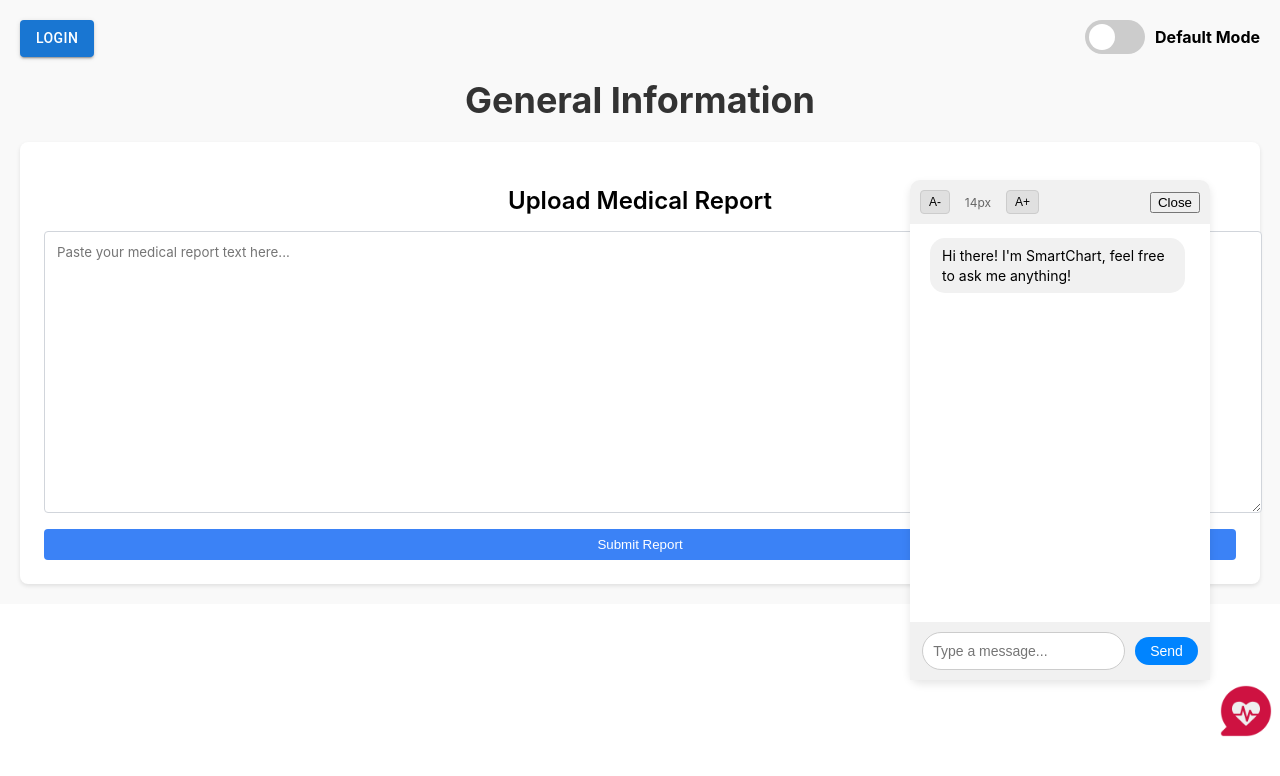
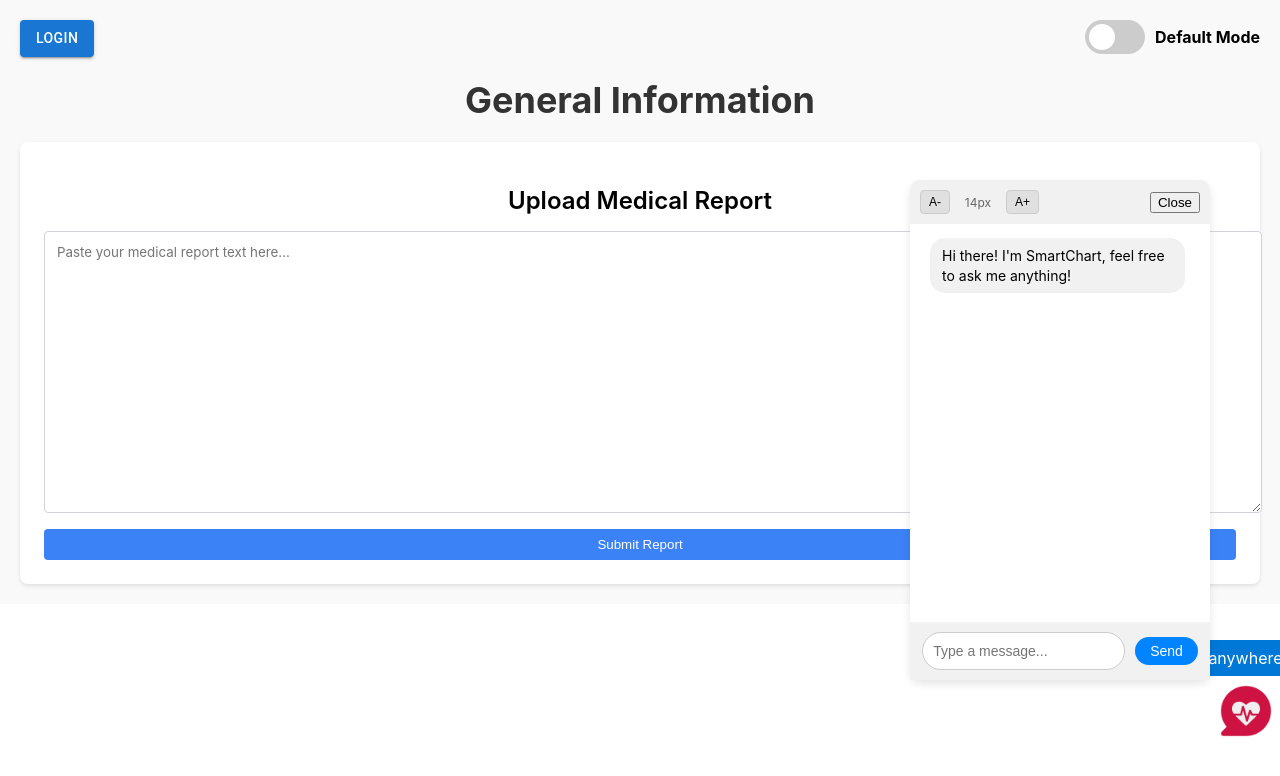
Before and after one commit to ZisenShao/SmartChart-AI, a React (Create React App) app in the folder frontend/: page /dashboard in a window 1280 px wide. Both pictures are taken after a click on the button 1246 px from the left and 712 px from the top of the page. Shown: the top 776 px of the page. Built offline with nearby package versions, Linux system fonts and the light colour scheme.

Commit message:
Modified chatbot to add dragging message

```diff
--- a/frontend/src/ChatbotButton.css
+++ b/frontend/src/ChatbotButton.css
@@ -26,7 +26,8 @@
     /* Button size */
 }
 
-.chatbot-initial-message {
+.chatbot-initial-message,
+.chatbot-drag-message {
     background-color: #0078d7;
     color: white;
     padding: 8px 12px;
@@ -34,16 +35,17 @@
     position: absolute;
     top: -40px;
     left: calc(-175% - 20px);
-    /* Move message to the left of the icon */
+    /* Position to the left of the icon */
     white-space: nowrap;
+    z-index: 1001;
 }
 
-.chatbot-initial-message::after {
+.chatbot-initial-message::after,
+.chatbot-drag-message::after {
     content: "";
     position: absolute;
     bottom: -10px;
     left: 100%;
-    /* Arrow points to the icon */
     border-width: 10px;
     border-style: solid;
     border-color: #0078d7 transparent transparent transparent;
--- a/frontend/src/ChatbotButton.js
+++ b/frontend/src/ChatbotButton.js
@@ -18,7 +18,8 @@ function ChatbotButton({ isSampleMode }) {
   const [isAnimating, setIsAnimating] = useState(false);
   const [isDragging, setIsDragging] = useState(false);
   const [fontSize, setFontSize] = useState(14);
-  const [showInitialMessage, setShowInitialMessage] = useState(true); // New state
+  const [showInitialMessage, setShowInitialMessage] = useState(true); // Controls the initial message
+  const [showDragMessage, setShowDragMessage] = useState(false); // New state for drag message
 
   const buttonRef = useRef(null);
   const chatPopupRef = useRef(null);
@@ -66,6 +67,7 @@ function ChatbotButton({ isSampleMode }) {
 
   const toggleChat = () => {
     setShowInitialMessage(false); // Hide initial message when toggling chat
+
     if (showChat) {
       setIsAnimating(true);
       setShowChat(false);
@@ -74,13 +76,13 @@ function ChatbotButton({ isSampleMode }) {
       // Animate back to original position
       const animateBackToStart = () => {
         if (buttonRef.current) {
-          buttonRef.current.classList.add('animating');
+          buttonRef.current.classList.add("animating");
         }
         setButtonPosition(startPosition);
         setTimeout(() => {
           setIsAnimating(false);
           if (buttonRef.current) {
-            buttonRef.current.classList.remove('animating');
+            buttonRef.current.classList.remove("animating");
           }
         }, 300);
       };
@@ -98,6 +100,14 @@ function ChatbotButton({ isSampleMode }) {
           },
         ]);
       }
+
+      // Show the "You can drag me anywhere" message
+      setShowDragMessage(true);
+
+      // Hide the drag message after 5 seconds
+      setTimeout(() => {
+        setShowDragMessage(false);
+      }, 5000); // Adjust the duration as needed
     }
   };
 
@@ -124,6 +134,7 @@ function ChatbotButton({ isSampleMode }) {
       if (deltaX > dragThreshold || deltaY > dragThreshold) {
         hasMoved = true;
         setIsDragging(true);
+        setShowDragMessage(false); // Hide the drag message when dragging starts
       }
 
       if (hasMoved) {
@@ -170,10 +181,6 @@ function ChatbotButton({ isSampleMode }) {
     window.addEventListener("mouseup", handleMouseUp);
   };
 
-  // useEffect(() => {
-  //   console.log('ChatbotButton - isSampleMode:', isSampleMode);
-  // }, [isSampleMode]);
-
   const handleSendMessage = async (e) => {
     e.preventDefault();
     if (newMessage.trim() !== "") {
@@ -182,19 +189,19 @@ function ChatbotButton({ isSampleMode }) {
 
       try {
         const headers = {
-          "Content-Type": "application/json"
+          "Content-Type": "application/json",
         };
 
-        if (!isSampleMode && localStorage.getItem('authToken')) {
-          headers['Authorization'] = `Bearer ${localStorage.getItem('authToken')}`;
+        if (!isSampleMode && localStorage.getItem("authToken")) {
+          headers["Authorization"] = `Bearer ${localStorage.getItem(
+            "authToken"
+          )}`;
         }
 
         const requestBody = {
           message: newMessage,
-          is_sample: Boolean(isSampleMode)
+          is_sample: Boolean(isSampleMode),
         };
-
-        // console.log('Sending request with body:', requestBody); // Add debug log
 
         const response = await fetch("http://localhost:8000/api/chat/", {
           method: "POST",
@@ -203,7 +210,6 @@ function ChatbotButton({ isSampleMode }) {
         });
 
         const data = await response.json();
-        // console.log('Received response:', data); // Add debug log
 
         if (data.success) {
           setMessages((prevMessages) => [
@@ -214,14 +220,20 @@ function ChatbotButton({ isSampleMode }) {
           console.error("Error:", data.error);
           setMessages((prevMessages) => [
             ...prevMessages,
-            { text: "Sorry, I encountered an error. Please try again.", sender: "bot" },
+            {
+              text: "Sorry, I encountered an error. Please try again.",
+              sender: "bot",
+            },
           ]);
         }
       } catch (error) {
         console.error("Error:", error);
         setMessages((prevMessages) => [
           ...prevMessages,
-          { text: "Sorry, I'm having trouble connecting to the server. Please check your internet connection and try again.", sender: "bot" },
+          {
+            text: "Sorry, I'm having trouble connecting to the server. Please check your internet connection and try again.",
+            sender: "bot",
+          },
         ]);
       }
 
@@ -258,6 +270,9 @@ function ChatbotButton({ isSampleMode }) {
         </button>
         {showInitialMessage && (
           <div className="chatbot-initial-message">Hi - ask me anything!</div>
+        )}
+        {!showInitialMessage && showDragMessage && (
+          <div className="chatbot-drag-message">You can drag me anywhere!</div>
         )}
       </div>
 
@@ -315,7 +330,7 @@ function ChatbotButton({ isSampleMode }) {
 }
 
 ChatbotButton.defaultProps = {
-  isSampleMode: false
+  isSampleMode: false,
 };
 
 export default ChatbotButton;
```
